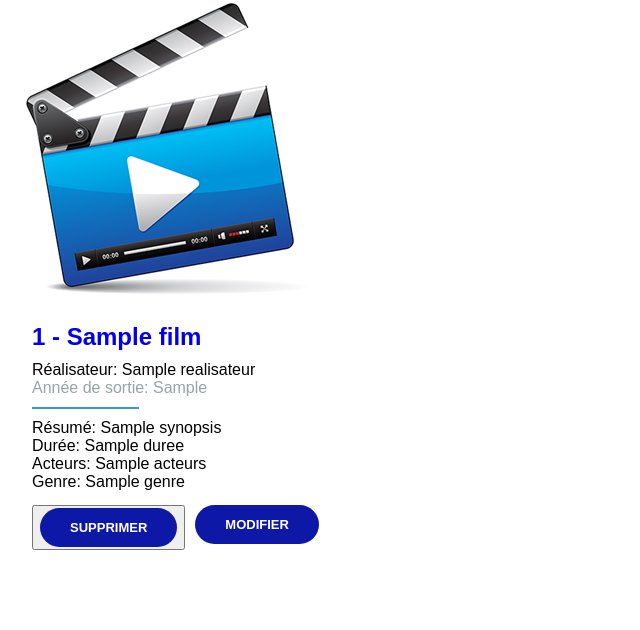
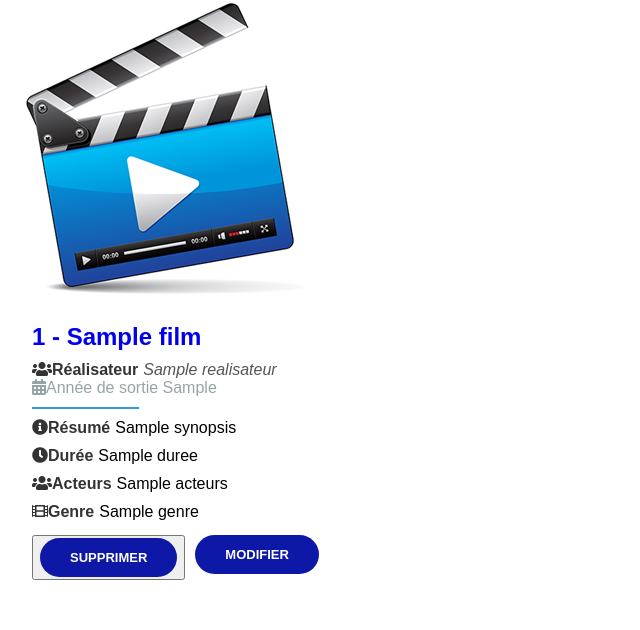
Before and after one commit to AdjaThiouna/serveurVideotheque, a Flask app: template serveur/templates/index.html in a window 1280 px wide. Shown: the part 955-1585 px from the top of the page, without its empty margins (0-640 px from the left). Before the commit the page ends 1505 px from the top, so only its background shows below. Run offline with Flask 3, Linux system fonts and the light colour scheme; the template is opened without the code that fills it: most values are stand-ins (such as "Sample title", 1, 10 or a date in 2020).

Commit message:
Finition CSS

```diff
--- a/serveur/static/style.css
+++ b/serveur/static/style.css
@@ -34,11 +34,15 @@ body {
 	margin: 0;
 }
 
-/*.film-item {
-	width: calc(40% - 10px) ;
-    width: calc(33.33% - 10px) ;
-    margin-bottom: 20px;
-}*/
+.film-details-container {
+    margin-top: 10px; /* Vous pouvez ajuster la valeur en fonction de l'espace souhaité */
+	flex-direction: column;
+}
+.postcard__duration,
+.postcard__actors,
+.postcard__actors {
+    margin-bottom: 10px; /* Vous pouvez ajuster la valeur en fonction de l'espace souhaité */
+}
 
 .film-item {
     width: 48%; /* Ajustez la largeur selon vos préférences */
@@ -46,6 +50,76 @@ body {
     margin-bottom: 20px; /* Ajoute une marge en bas pour créer de l'espace entre les éléments */
     box-sizing: border-box; /* Garantit que la largeur inclut la marge et le rembourrage */
 }
+.postcard__text{
+	text-align: justify;
+}
+
+.postcard__realisateur {
+    display: flex;
+	align-items: center;
+}
+.postcard__realisateur .realisateur-label {
+    font-weight: bold;
+    color: #333;
+	margin-right: 5px;
+}
+
+.postcard__realisateur .realisateur-value {
+    font-style: italic; /* Par exemple, mettre en italique */
+    color: #555; /* Choisir une couleur différente si nécessaire */
+}
+/* Styles pour l'élément de résumé */
+.postcard__preview {
+    display: flex;
+    align-items: center;
+    margin-bottom: 10px; /* Ajouter une marge en bas pour l'espace */
+}
+
+.preview-label {
+    font-weight: bold;
+    color: #333;
+    margin-right: 5px;
+}
+
+/* Styles pour l'élément de durée */
+.postcard__duration {
+    display: flex;
+    align-items: center;
+    margin-bottom: 10px;
+}
+
+.duration-label {
+    font-weight: bold;
+    color: #333;
+    margin-right: 5px;
+}
+
+/* Styles pour l'élément d'acteurs */
+.postcard__actors {
+    display: flex;
+    align-items: center;
+    margin-bottom: 10px;
+}
+
+.actors-label {
+    font-weight: bold;
+    color: #333;
+    margin-right: 5px;
+}
+
+/* Styles pour l'élément de genre */
+.postcard__genre {
+    display: flex;
+    align-items: center;
+    margin-bottom: 10px;
+}
+
+.genre-label {
+    font-weight: bold;
+    color: #333;
+    margin-right: 5px;
+}
+
 
 .button-group {
 	display: flex;
--- a/serveur/static/style_new.css
+++ b/serveur/static/style_new.css
@@ -17,6 +17,7 @@ body {
   background-position: center;
   background-size: cover;
 }
+
 
 section {
     position: relative;
--- a/serveur/templates/ajouterr_film.html
+++ b/serveur/templates/ajouterr_film.html
@@ -8,6 +8,8 @@
     <link rel="stylesheet" href="https://cdnjs.cloudflare.com/ajax/libs/OwlCarousel2/2.3.4/assets/owl.carousel.min.css">
     <link rel="stylesheet" href="https://cdnjs.cloudflare.com/ajax/libs/OwlCarousel2/2.3.4/assets/owl.theme.default.min.css">
     <link rel="stylesheet" href="{{ url_for('static', filename='style_new.css') }}">
+    <link rel="stylesheet" href="https://cdnjs.cloudflare.com/ajax/libs/font-awesome/5.15.1/css/all.min.css">
+
 
 </head>
 <body>
--- a/serveur/templates/index.html
+++ b/serveur/templates/index.html
@@ -7,6 +7,8 @@
     <link rel="stylesheet" href="{{ url_for('static', filename='style.css') }}">
     <link rel="stylesheet" href="https://cdnjs.cloudflare.com/ajax/libs/OwlCarousel2/2.3.4/assets/owl.carousel.min.css">
     <link rel="stylesheet" href="https://cdnjs.cloudflare.com/ajax/libs/OwlCarousel2/2.3.4/assets/owl.theme.default.min.css">
+    <link rel="stylesheet" href="https://cdnjs.cloudflare.com/ajax/libs/font-awesome/5.15.1/css/all.min.css">
+
 </head>
 <body>
     <section class="dark">
@@ -31,7 +33,7 @@
                             <div class="text-content">
                                 <h4>Ma Videotheque </h4>
                                 <p>Explorer notre vaste collection de films avec notre vidéothèque en ligne. Trouver des classiques intemporels, des dernières sorties et bien plus encore.</p>
-                                <a href="#" class="filled-button">Voir mes films</a>
+                                <a href="#film-section" class="filled-button">Voir mes films</a>
 
                             </div>
                         </div>
@@ -43,7 +45,7 @@
                             <div class="text-content">
                                 <h4>Ma Videotheque </h4>
                                 <p>Explorer notre vaste collection de films avec notre vidéothèque en ligne. Trouver des classiques intemporels, des dernières sorties et bien plus encore.</p>
-                                <a href="#" class="filled-button">Voir mes films</a>
+                                <a href="#film-section" class="filled-button">Voir mes films</a>
 
                             </div>
                         </div>
@@ -55,7 +57,7 @@
                             <div class="text-content">
                                 <h4>Ma Videotheque</h4>
                                 <p>Explorer notre vaste collection de films avec notre vidéothèque en ligne. Trouver des classiques intemporels, des dernières sorties et bien plus encore.</p>
-                                <a href="#" class="filled-button">Voir mes films</a>
+                                <a href="#film-section" class="filled-button">Voir mes films</a>
 
                             </div>
                         </div>
@@ -95,7 +97,7 @@
     </div>
 </section>
 
-<section class="film-section">
+<section class="film-section" id="film-section">
     <div class="container py-4 film-list" align-items:center>
             <!--<h1 class="h1 text-center">Liste de Films</h1>-->
             {% for Films in videotheques %}
@@ -105,18 +107,33 @@
                </a>
                <div class="postcard__text">
                     <h1 class="postcard__tittle blue"><a href="#">{{Films.id}} - {{Films.titre}}</a></h1>
-                    <div class="postcard__realisateur"><i class="fas fa-users mr-2"></i>Réalisateur: {{ Films.realisateur}}</div>
+                    <div class="postcard__realisateur">
+                        <div class="realisateur-label"><i class="fas fa-users mr-2"></i>Réalisateur</div>
+                        <div class="realisateur-value">{{ Films.realisateur }}</div>
+                    </div>
                     <div class="postcard__subtile small">
                         <time datetime="2020-05-25 12:00:00">
-                            <i class="fas fa-calendar-alt mr-2"></i>Année de sortie: {{Films.annee_sortie}}
+                            <i class="fas fa-calendar-alt mr-2"></i>Année de sortie {{Films.annee_sortie}}
                         </time>
                     </div>
                     <div class="postcard__bar"></div>
-                    <div class="postcard__preview-txt">Résumé: {{Films.synopsis}}</div>
-                    <div class="film-details">
-                    <div class="postcard__duration"><i class="fas fa-clock mr-2"></i>Durée: {{ Films.duree }}</div>
-                    <div class="postcard__actors"><i class="fas fa-users mr-2"></i>Acteurs: {{ Films.acteurs }}</div>
-                    <div class="postcard__actors"><i class="fas fa-users mr-2"></i>Genre: {{ Films.genre }}</div>
+                    <div class="postcard__preview">
+                        <div class="preview-label"><i class="fas fa-info-circle mr-2"></i>Résumé</div>
+                        <div class="preview-value">{{ Films.synopsis }}</div>
+                    </div>
+                    <div class="film-details-container">
+                    <div class="postcard__duration">
+                        <div class="duration-label"><i class="fas fa-clock mr-2"></i>Durée</div>
+                        <div class="duration-value">{{ Films.duree }}</div>
+                    </div>
+                    <div class="postcard__actors">
+                        <div class="actors-label"><i class="fas fa-users mr-2"></i>Acteurs</div>
+                        <div class="actors-value">{{ Films.acteurs }}</div>
+                    </div>
+                    <div class="postcard__genre">
+                        <div class="genre-label"><i class="fas fa-film mr-2"></i>Genre</div>
+                        <div class="genre-value">{{ Films.genre }}</div>
+                    </div>
                     <div class="button-space"></div>
                     </div>
                     <ul class="button-group">
@@ -140,5 +157,32 @@
     {% endfor %}
     </div>
 </section>
+
+<div class="scroll-to-top">
+    <a href="#top" class="scroll-link" title="Remonter en haut de la page">
+        <i class="fas fa-arrow-up" style="font-size: 24px;"></i>
+    </a>
+</div>
+
+<script>
+
+    function toggleScrollToTop() {
+        var scrollButton = document.querySelector('.scroll-to-top');
+        if (document.body.scrollTop > 20 || document.documentElement.scrollTop > 20) {
+            scrollButton.style.display = 'block';
+        } else {
+            scrollButton.style.display = 'none';
+        }
+    }
+
+    window.onscroll = function() {
+        toggleScrollToTop();
+    };
+    document.querySelector('.scroll-link').addEventListener('click', function() {
+        document.body.scrollTop = 0;
+        document.documentElement.scrollTop = 0;
+    });
+</script>
+
 </body>
 </html>
```
Also changed, not shown: api/videotheque.json (+11 -11 lines).
